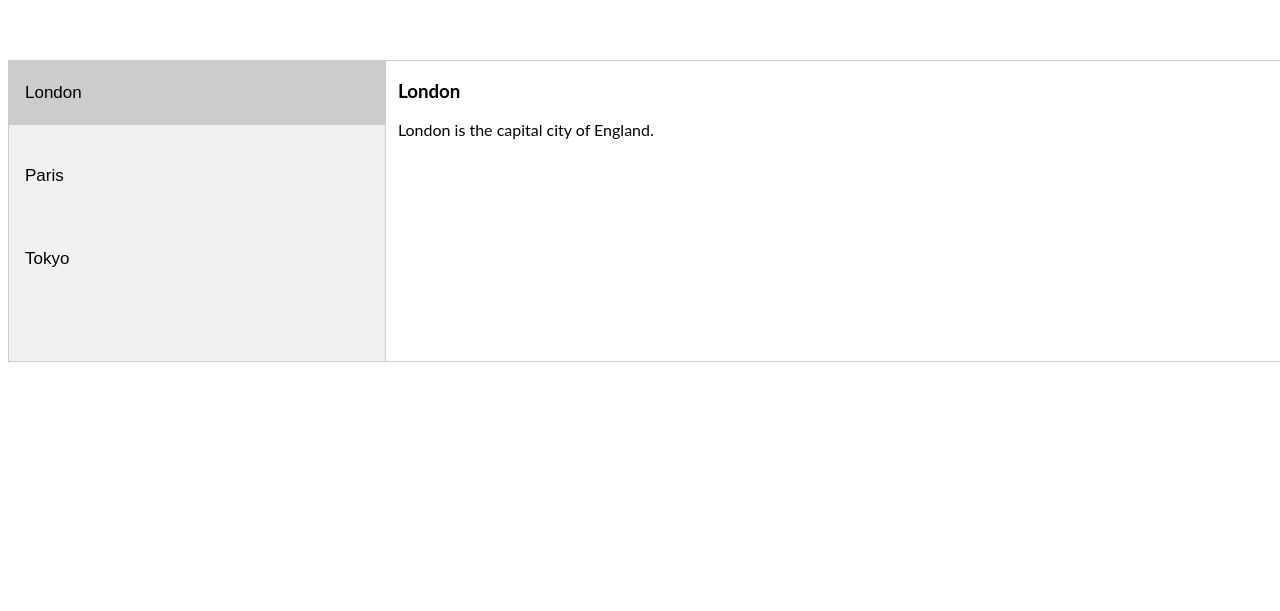
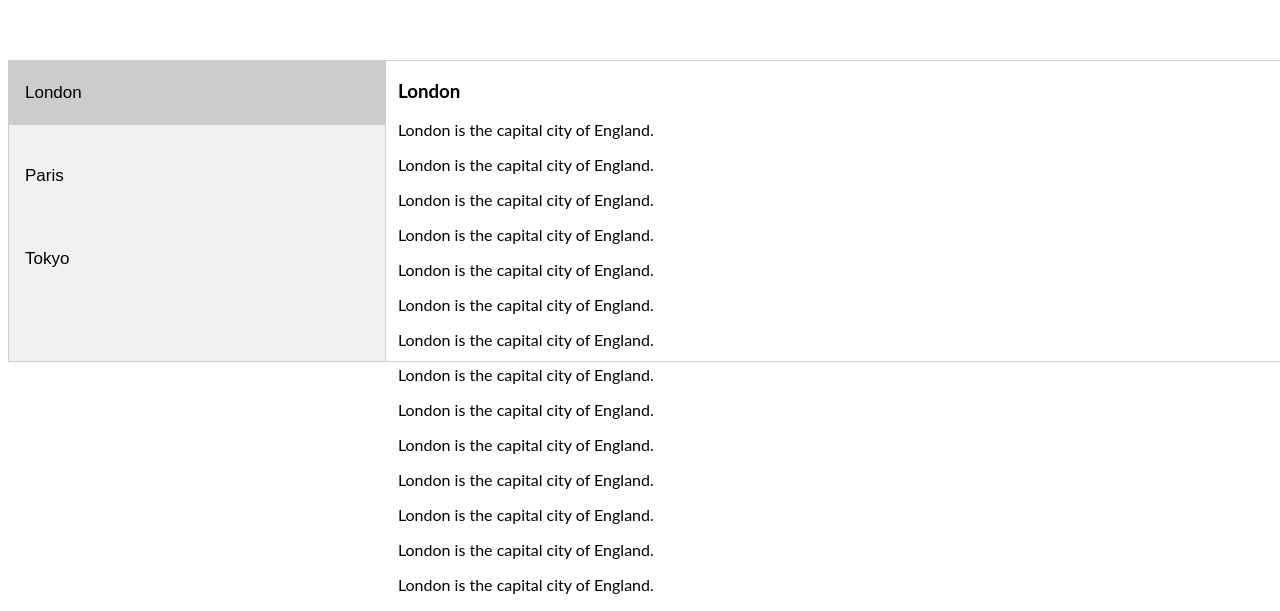
Before and after one commit to furqanahmeed/arrow-animation2, a plain HTML site: page index.html in a window 1280 px wide. Shown: the part 197-808 px from the top of the page. Drawn offline with Linux system fonts and the light colour scheme.

Commit message:
Update index.html

```diff
--- a/index.html
+++ b/index.html
@@ -26,6 +26,55 @@
 
     <div id="London" class="tabcontent">
         <h3>London</h3>
+        <p>London is the capital city of England.</p>
+        <p>London is the capital city of England.</p>
+        <p>London is the capital city of England.</p>
+        <p>London is the capital city of England.</p>
+        <p>London is the capital city of England.</p>
+        <p>London is the capital city of England.</p>
+        <p>London is the capital city of England.</p>
+        <p>London is the capital city of England.</p>
+        <p>London is the capital city of England.</p>
+        <p>London is the capital city of England.</p>
+        <p>London is the capital city of England.</p>
+        <p>London is the capital city of England.</p>
+        <p>London is the capital city of England.</p>
+        <p>London is the capital city of England.</p>
+        <p>London is the capital city of England.</p>
+        <p>London is the capital city of England.</p>
+        <p>London is the capital city of England.</p>
+        <p>London is the capital city of England.</p>
+        <p>London is the capital city of England.</p>
+        <p>London is the capital city of England.</p>
+        <p>London is the capital city of England.</p>
+        <p>London is the capital city of England.</p>
+        <p>London is the capital city of England.</p>
+        <p>London is the capital city of England.</p>
+        <p>London is the capital city of England.</p>
+        <p>London is the capital city of England.</p>
+        <p>London is the capital city of England.</p>
+        <p>London is the capital city of England.</p>
+        <p>London is the capital city of England.</p>
+        <p>London is the capital city of England.</p>
+        <p>London is the capital city of England.</p>
+        <p>London is the capital city of England.</p>
+        <p>London is the capital city of England.</p>
+        <p>London is the capital city of England.</p>
+        <p>London is the capital city of England.</p>
+        <p>London is the capital city of England.</p>
+        <p>London is the capital city of England.</p>
+        <p>London is the capital city of England.</p>
+        <p>London is the capital city of England.</p>
+        <p>London is the capital city of England.</p>
+        <p>London is the capital city of England.</p>
+        <p>London is the capital city of England.</p>
+        <p>London is the capital city of England.</p>
+        <p>London is the capital city of England.</p>
+        <p>London is the capital city of England.</p>
+        <p>London is the capital city of England.</p>
+        <p>London is the capital city of England.</p>
+        <p>London is the capital city of England.</p>
+        <p>London is the capital city of England.</p>
         <p>London is the capital city of England.</p>
     </div>
 
```
